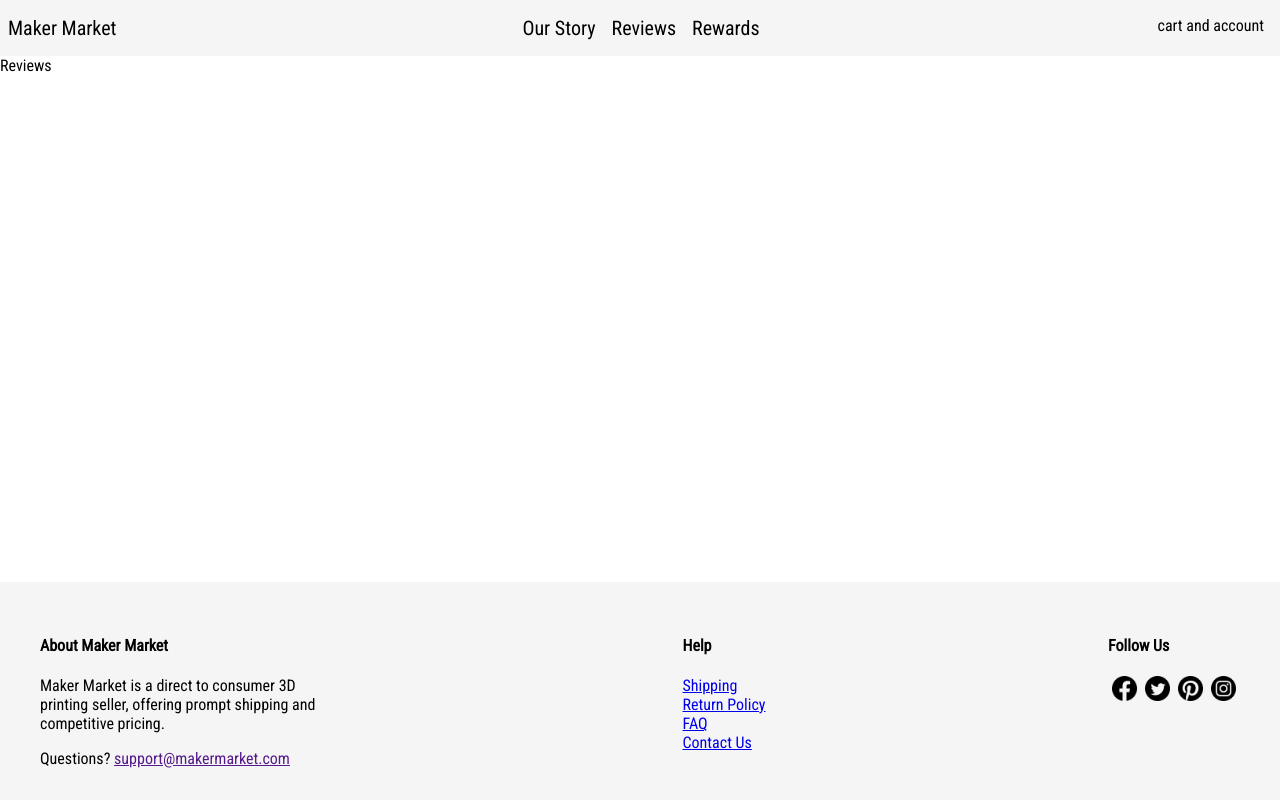
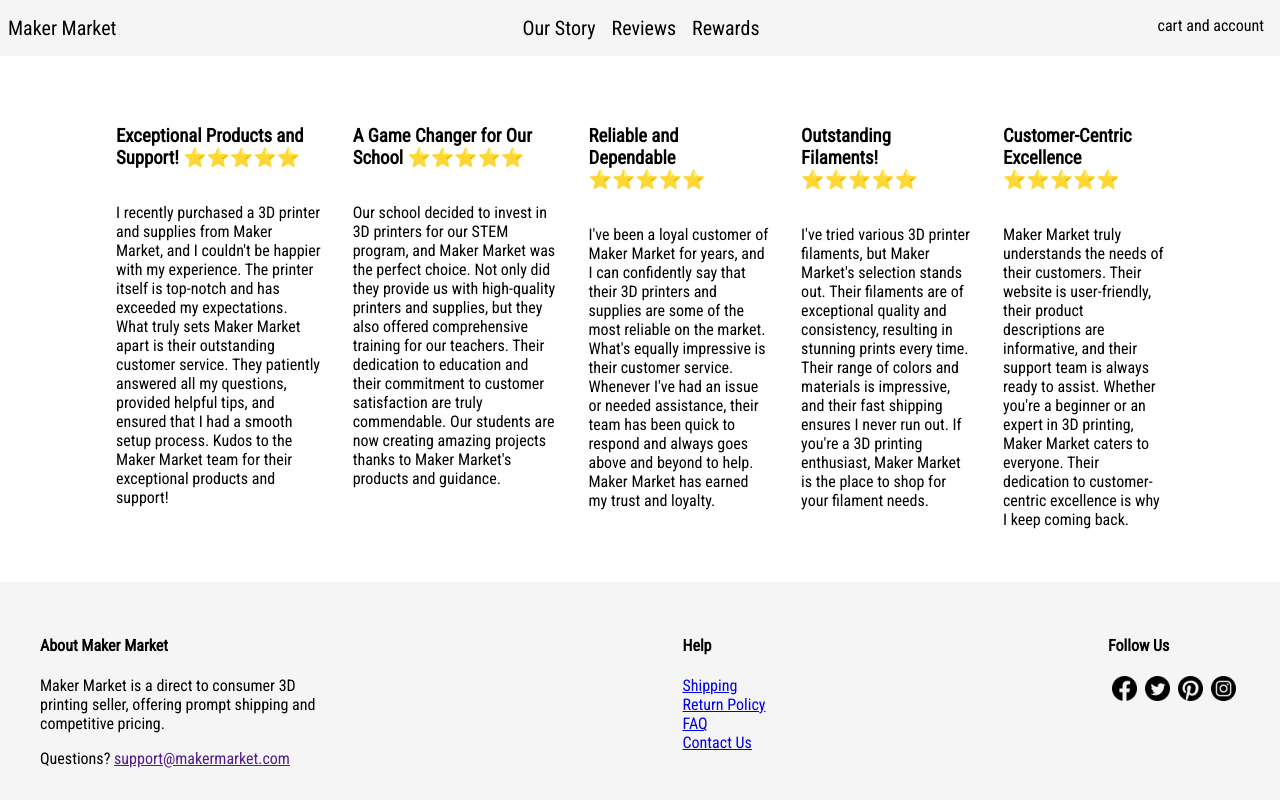
Before and after one commit to threnody5/3d-printing-ecommerce, a React (Vite) app in the folder client/: page /reviews in a window 1280 px wide. Built offline with nearby package versions, Linux system fonts and the light colour scheme.

Commit message:
update reviews and styling

```diff
--- a/client/src/pages/Reviews.jsx
+++ b/client/src/pages/Reviews.jsx
@@ -1,5 +1,77 @@
+import './styles.css';
+
 const Reviews = () => {
-  return <main>Reviews</main>;
+  return (
+    <main className='reviews-container'>
+      <div>
+        <h3 className='reviews-container__h3'>
+          Exceptional Products and Support! ⭐⭐⭐⭐⭐
+        </h3>
+        <p className='reviews-container__paragraph'>
+          I recently purchased a 3D printer and supplies from Maker Market, and
+          I couldn't be happier with my experience. The printer itself is
+          top-notch and has exceeded my expectations. What truly sets Maker
+          Market apart is their outstanding customer service. They patiently
+          answered all my questions, provided helpful tips, and ensured that I
+          had a smooth setup process. Kudos to the Maker Market team for their
+          exceptional products and support!
+        </p>
+      </div>
+      <div>
+        <h3 className='reviews-container__h3'>
+          A Game Changer for Our School ⭐⭐⭐⭐⭐
+        </h3>
+        <p className='reviews-container__paragraph'>
+          Our school decided to invest in 3D printers for our STEM program, and
+          Maker Market was the perfect choice. Not only did they provide us with
+          high-quality printers and supplies, but they also offered
+          comprehensive training for our teachers. Their dedication to education
+          and their commitment to customer satisfaction are truly commendable.
+          Our students are now creating amazing projects thanks to Maker
+          Market's products and guidance.
+        </p>
+      </div>
+      <div>
+        <h3 className='reviews-container__h3'>
+          Reliable and Dependable ⭐⭐⭐⭐⭐
+        </h3>
+        <p className='reviews-container__paragraph'>
+          I've been a loyal customer of Maker Market for years, and I can
+          confidently say that their 3D printers and supplies are some of the
+          most reliable on the market. What's equally impressive is their
+          customer service. Whenever I've had an issue or needed assistance,
+          their team has been quick to respond and always goes above and beyond
+          to help. Maker Market has earned my trust and loyalty.
+        </p>
+      </div>
+      <div>
+        <h3 className='reviews-container__h3'>
+          Outstanding Filaments! ⭐⭐⭐⭐⭐
+        </h3>
+        <p className='reviews-container__paragraph'>
+          I've tried various 3D printer filaments, but Maker Market's selection
+          stands out. Their filaments are of exceptional quality and
+          consistency, resulting in stunning prints every time. Their range of
+          colors and materials is impressive, and their fast shipping ensures I
+          never run out. If you're a 3D printing enthusiast, Maker Market is the
+          place to shop for your filament needs.
+        </p>
+      </div>
+      <div>
+        <h3 className='reviews-container__h3'>
+          Customer-Centric Excellence ⭐⭐⭐⭐⭐
+        </h3>
+        <p className='reviews-container__paragraph'>
+          Maker Market truly understands the needs of their customers. Their
+          website is user-friendly, their product descriptions are informative,
+          and their support team is always ready to assist. Whether you're a
+          beginner or an expert in 3D printing, Maker Market caters to everyone.
+          Their dedication to customer-centric excellence is why I keep coming
+          back.
+        </p>
+      </div>
+    </main>
+  );
 };
 
 export default Reviews;
--- a/client/src/pages/styles.css
+++ b/client/src/pages/styles.css
@@ -42,3 +42,17 @@
 .our-story-container__paragraph {
   font-size: 20px;
 }
+
+.reviews-container {
+  display: flex;
+  margin-top: 50px;
+  margin-left: 100px;
+  margin-right: 100px;
+  justify-content: space-between;
+}
+
+.reviews-container div {
+  display: flex;
+  flex-direction: column;
+  margin: 0 1rem;
+}
```
